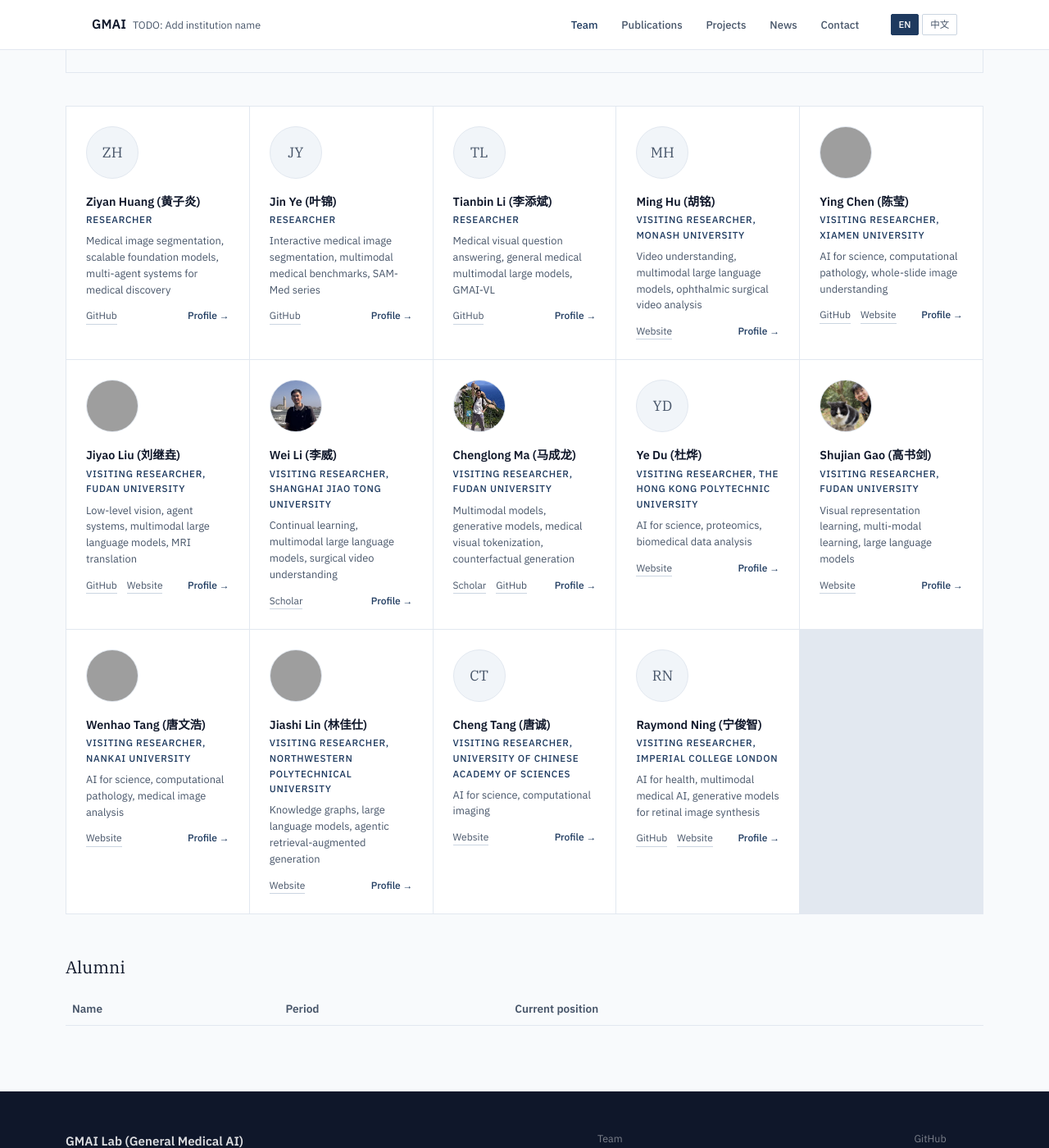
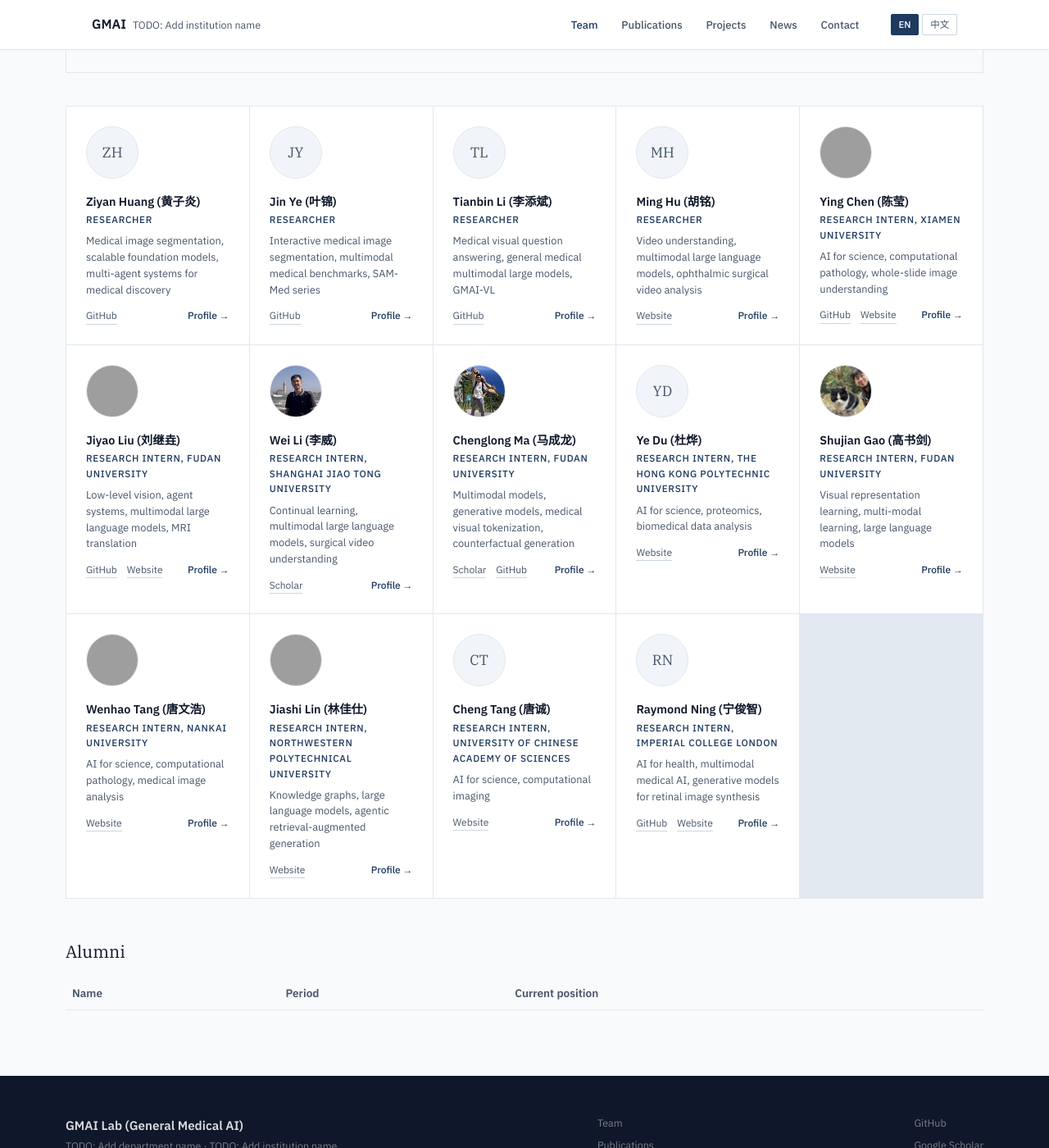
Before and after one commit to uni-medical/gmai-web, a Jekyll site: the page built from pages/team.md, in a window 1280 px wide and 1400 px high, scrolled down 483 px, cut to the strip 0-1400 px from the top of the window. Shown: the whole strip at 82% size. Built offline with Jekyll 4.4.1, drawn with Linux system fonts in a browser that asks for light colours; grey boxes are pictures that could not be loaded.

Commit message:
fix: correct team member roles
- Rename Visiting Researcher → Research Intern for all 11 interns
- Promote Ming Hu to Researcher (full-time, moved to researcher section)
- Rename section comment to Research Interns

```diff
--- a/_data/team.yml
+++ b/_data/team.yml
@@ -23,7 +23,7 @@ pi:
     twitter: ""
 
 members:
-  # ── Core researchers ─────────────────────────────────────────────
+  # ── Researchers ──────────────────────────────────────────────────
   - name:     "Ziyan Huang (黄子炎)"
     slug:     "ziyan-huang"
     role:     "Researcher"
@@ -57,10 +57,9 @@ members:
       github:  "https://github.com/uni-medical"
       website: ""
 
-  # ── Visiting researchers ─────────────────────────────────────────
   - name:     "Ming Hu (胡铭)"
     slug:     "ming-hu"
-    role:     "Visiting Researcher, Monash University"
+    role:     "Researcher"
     focus:    "Video understanding, multimodal large language models, ophthalmic surgical video analysis"
     photo:    ""
     initials: "MH"
@@ -69,9 +68,11 @@ members:
       github:  ""
       website: "https://openreview.net/profile?id=%7EMing_Hu4"
 
+  # ── Research Interns ─────────────────────────────────────────────
+
   - name:     "Ying Chen (陈莹)"
     slug:     "ying-chen"
-    role:     "Visiting Researcher, Xiamen University"
+    role:     "Research Intern, Xiamen University"
     focus:    "AI for science, computational pathology, whole-slide image understanding"
     photo:    "assets/images/team/ying_chen.jpg"
     initials: "YC"
@@ -82,7 +83,7 @@ members:
 
   - name:     "Jiyao Liu (刘继垚)"
     slug:     "jiyao-liu"
-    role:     "Visiting Researcher, Fudan University"
+    role:     "Research Intern, Fudan University"
     focus:    "Low-level vision, agent systems, multimodal large language models, MRI translation"
     photo:    "assets/images/team/jiyao_liu.png"
     initials: "JL"
@@ -93,7 +94,7 @@ members:
 
   - name:     "Wei Li (李威)"
     slug:     "wei-li"
-    role:     "Visiting Researcher, Shanghai Jiao Tong University"
+    role:     "Research Intern, Shanghai Jiao Tong University"
     focus:    "Continual learning, multimodal large language models, surgical video understanding"
     photo:    "assets/images/team/wei_li.jpg"
     initials: "WL"
@@ -104,7 +105,7 @@ members:
 
   - name:     "Chenglong Ma (马成龙)"
     slug:     "chenglong-ma"
-    role:     "Visiting Researcher, Fudan University"
+    role:     "Research Intern, Fudan University"
     focus:    "Multimodal models, generative models, medical visual tokenization, counterfactual generation"
     photo:    "assets/images/team/chenglong_ma.jpeg"
     initials: "CM"
@@ -115,7 +116,7 @@ members:
 
   - name:     "Ye Du (杜烨)"
     slug:     "ye-du"
-    role:     "Visiting Researcher, The Hong Kong Polytechnic University"
+    role:     "Research Intern, The Hong Kong Polytechnic University"
     focus:    "AI for science, proteomics, biomedical data analysis"
     photo:    ""
     initials: "YD"
@@ -126,7 +127,7 @@ members:
 
   - name:     "Shujian Gao (高书剑)"
     slug:     "shujian-gao"
-    role:     "Visiting Researcher, Fudan University"
+    role:     "Research Intern, Fudan University"
     focus:    "Visual representation learning, multi-modal learning, large language models"
     photo:    "assets/images/team/shujian_gao.jpg"
     initials: "SG"
@@ -137,7 +138,7 @@ members:
 
   - name:     "Wenhao Tang (唐文浩)"
     slug:     "wenhao-tang"
-    role:     "Visiting Researcher, Nankai University"
+    role:     "Research Intern, Nankai University"
     focus:    "AI for science, computational pathology, medical image analysis"
     photo:    "assets/images/team/wenhao_tang.jpg"
     initials: "WT"
@@ -148,7 +149,7 @@ members:
 
   - name:     "Jiashi Lin (林佳仕)"
     slug:     "jiashi-lin"
-    role:     "Visiting Researcher, Northwestern Polytechnical University"
+    role:     "Research Intern, Northwestern Polytechnical University"
     focus:    "Knowledge graphs, large language models, agentic retrieval-augmented generation"
     photo:    "assets/images/team/jiashi_lin.jpg"
     initials: "JL"
@@ -159,7 +160,7 @@ members:
 
   - name:     "Cheng Tang (唐诚)"
     slug:     "cheng-tang"
-    role:     "Visiting Researcher, University of Chinese Academy of Sciences"
+    role:     "Research Intern, University of Chinese Academy of Sciences"
     focus:    "AI for science, computational imaging"
     photo:    ""
     initials: "CT"
@@ -170,7 +171,7 @@ members:
 
   - name:     "Raymond Ning (宁俊智)"
     slug:     "raymond-ning"
-    role:     "Visiting Researcher, Imperial College London"
+    role:     "Research Intern, Imperial College London"
     focus:    "AI for health, multimodal medical AI, generative models for retinal image synthesis"
     photo:    ""
     initials: "RN"
```
